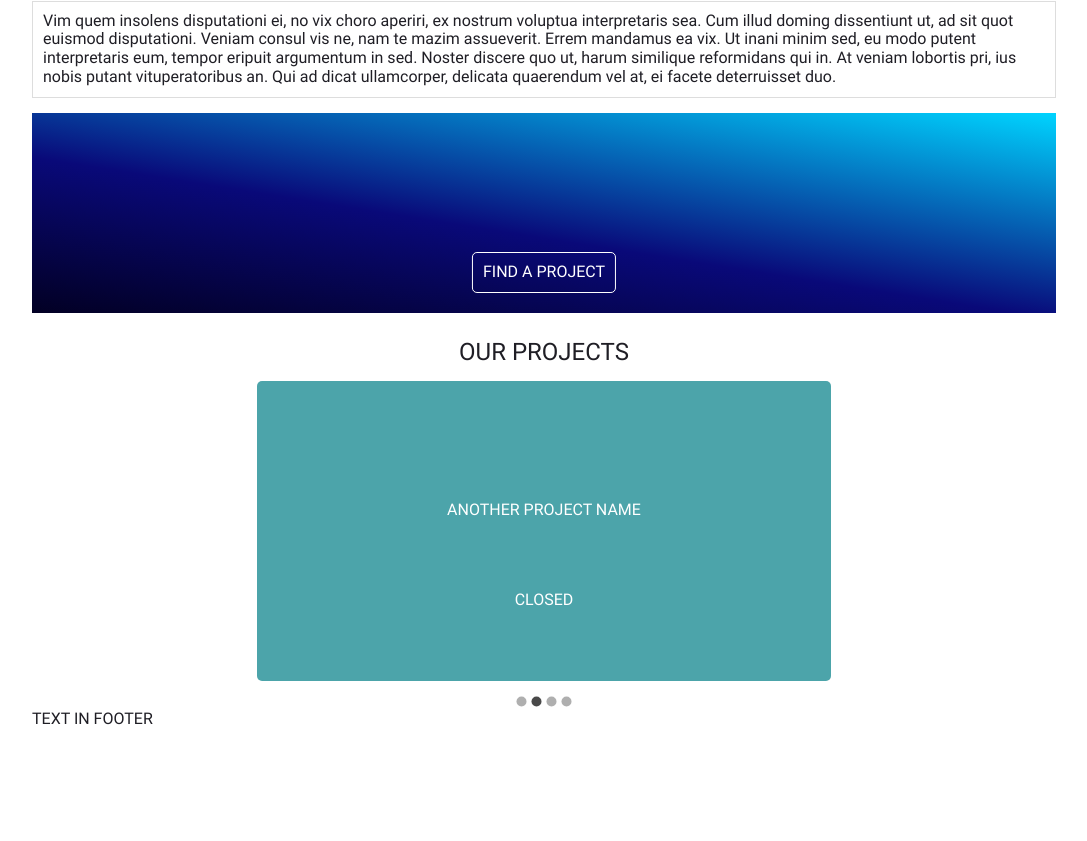
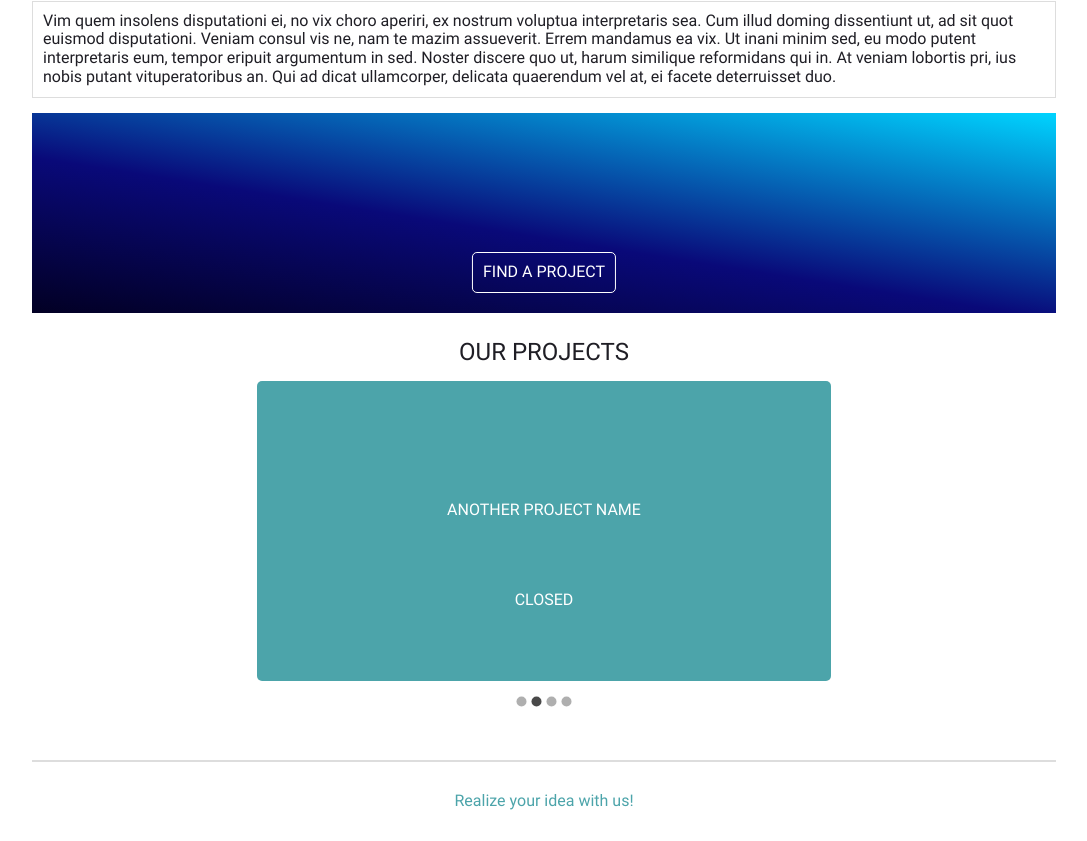
Before and after one commit to MrLush/estart-ui, a React (Create React App) app: page /about-us in a window 1280 px wide. Shown: the part 429-1270 px from the top of the page, without its empty margins (96-1183 px from the left). Before the commit the page ends 1158 px from the top, so only its background shows below. Built offline with nearby package versions, Linux system fonts and the light colour scheme.

Commit message:
Added footer component

```diff
--- a/src/App.js
+++ b/src/App.js
@@ -8,7 +8,7 @@ import ProjectPage from './pages/ProjectPage';
 import Projects from './pages/Projects';
 
 import Header from './components/Header/Header';
-import Footer from './components/Footer';
+import Footer from './components/Footer/Footer';
 import Main from './components/Main';
 import './scss/app.scss';
 
--- a/src/components/Footer.js
+++ /dev/null
@@ -1,9 +0,0 @@
-function Footer() {
-  return (
-    <footer>
-      TEXT IN FOOTER
-    </footer>
-  );
-}
-
-export default Footer;
--- /dev/null
+++ b/src/components/Footer/Footer.jsx
@@ -0,0 +1,11 @@
+import React from 'react';
+
+const Footer = () => {
+  return (
+    <footer className="footer">
+      <p>Realize your idea with us!</p>
+    </footer>
+  );
+}
+
+export default Footer;
--- /dev/null
+++ b/src/components/Footer/footer.scss
@@ -0,0 +1,10 @@
+.footer {
+  padding: 30px 0;
+  border-top: 2px solid $grey-light2;
+
+  p {
+    font-weight: bold;
+    text-align: center;
+    color: $teal;
+  }
+}
--- a/src/pages/AboutUs.module.scss
+++ b/src/pages/AboutUs.module.scss
@@ -39,6 +39,7 @@
   margin-left: auto;
   margin-right: auto;
   width: 70%;
+  margin-bottom: 50px;
 }
 
 .card {
--- a/src/scss/index.scss
+++ b/src/scss/index.scss
@@ -3,3 +3,4 @@
 @import "./global-style.scss";
 @import "./app.scss";
 @import "../components/Header/header.scss";
+@import "../components/Footer/footer.scss";
```
